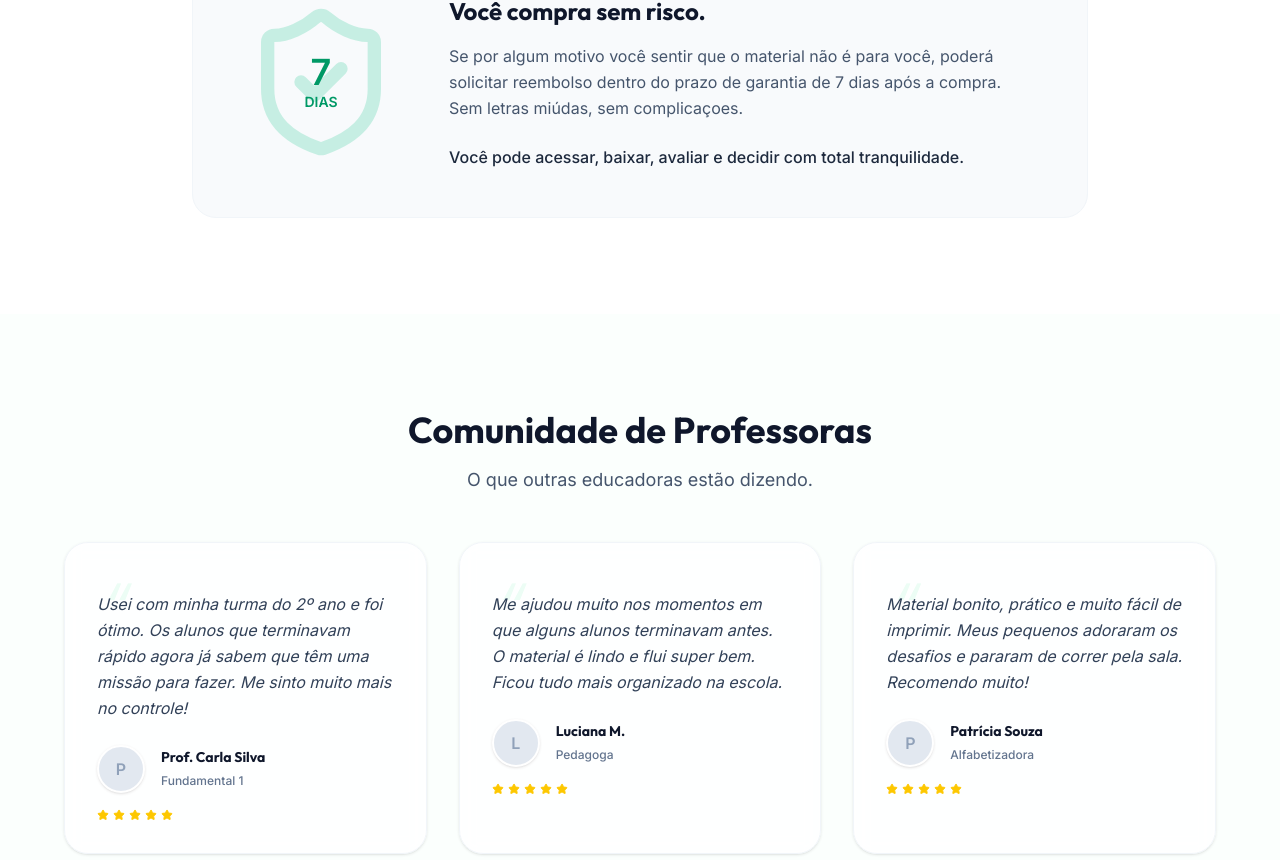
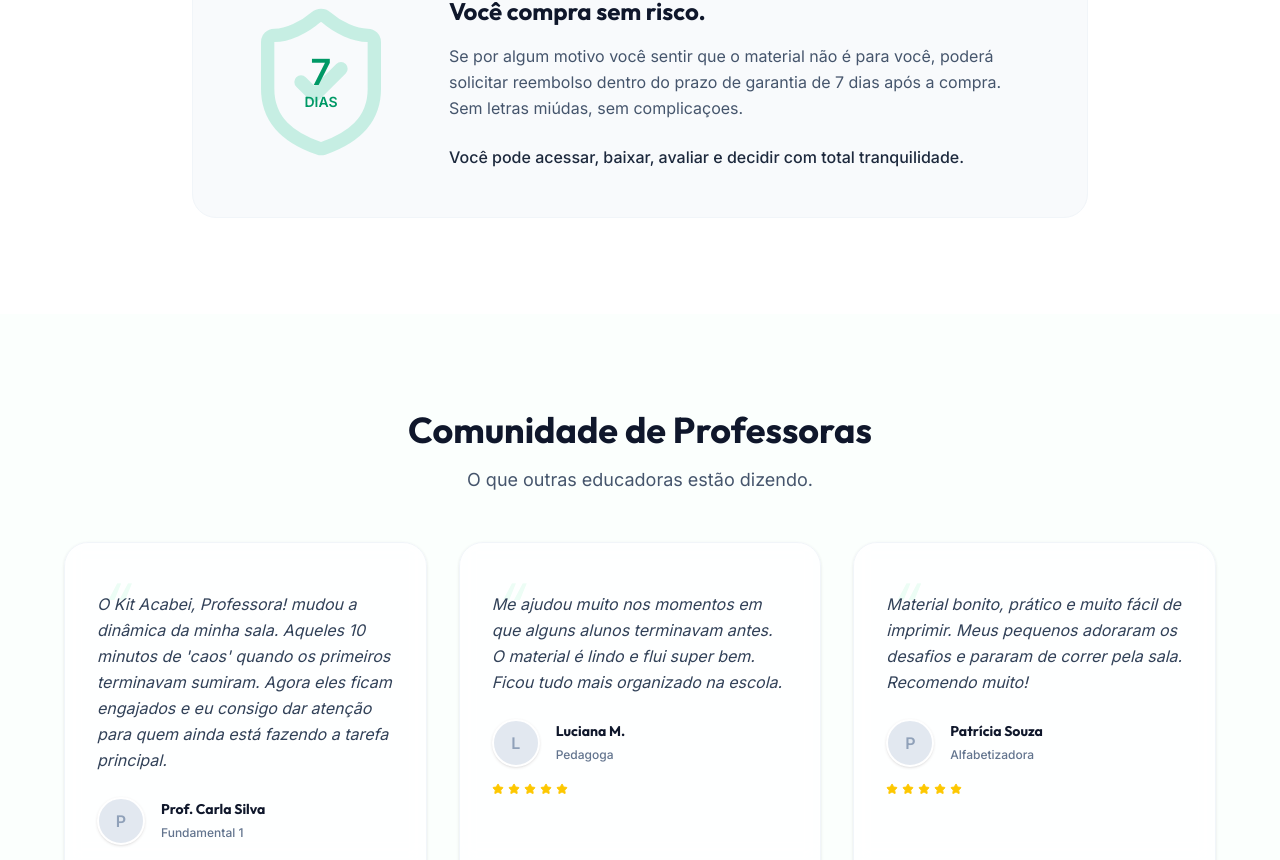
Before and after one commit to narutinfps-tech/atividades-1, a React (Vite) app: page / in a window 1280 px wide. Shown: the part 11140-12000 px from the top of the page. Built offline with nearby package versions, Linux system fonts and the light colour scheme.

Commit message:
feat: Update testimonial text for Prof. Carla Silva
Enhances the testimonial from Prof. Carla Silva to better highlight the product's impact on classroom management and student engagement.

```diff
--- a/src/App.tsx
+++ b/src/App.tsx
@@ -1085,7 +1085,7 @@ export default function App() {
 
           <div className="grid md:grid-cols-3 gap-8 max-w-6xl mx-auto">
             {[
-              { name: "Prof. Carla Silva", role: "Fundamental 1", text: "Usei com minha turma do 2º ano e foi ótimo. Os alunos que terminavam rápido agora já sabem que têm uma missão para fazer. Me sinto muito mais no controle!" },
+              { name: "Prof. Carla Silva", role: "Fundamental 1", text: "O Kit Acabei, Professora! mudou a dinâmica da minha sala. Aqueles 10 minutos de 'caos' quando os primeiros terminavam sumiram. Agora eles ficam engajados e eu consigo dar atenção para quem ainda está fazendo a tarefa principal." },
               { name: "Luciana M.", role: "Pedagoga", text: "Me ajudou muito nos momentos em que alguns alunos terminavam antes. O material é lindo e flui super bem. Ficou tudo mais organizado na escola." },
               { name: "Patrícia Souza", role: "Alfabetizadora", text: "Material bonito, prático e muito fácil de imprimir. Meus pequenos adoraram os desafios e pararam de correr pela sala. Recomendo muito!" }
             ].map((d, i) => (
```
